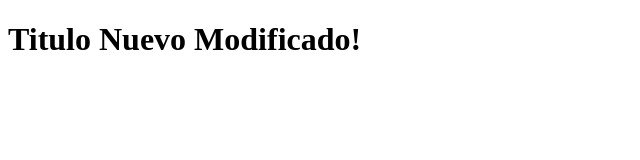
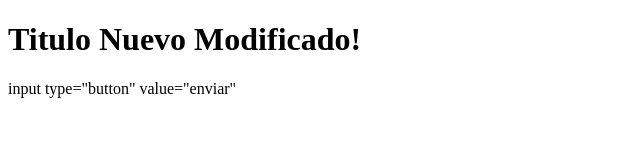
Before and after one commit to CamiloBedoya97/git-helloword, a plain HTML site: page index.html in a window 1280 px wide. Shown: the whole page, without its empty margins (0-640 px from the left). Drawn offline with Linux system fonts and the light colour scheme.

Commit message:
Se agrego boton  y formulario

```diff
--- a/index.html
+++ b/index.html
@@ -7,5 +7,10 @@
 </head>
 <body>
     <h1>Titulo Nuevo Modificado!</h1>
+
+    <form action="/#">
+    input type="button" value="enviar"
+</form>
+    </body>
 </body>
 </html>
```
